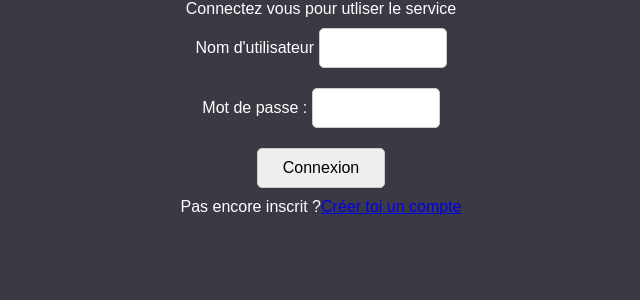
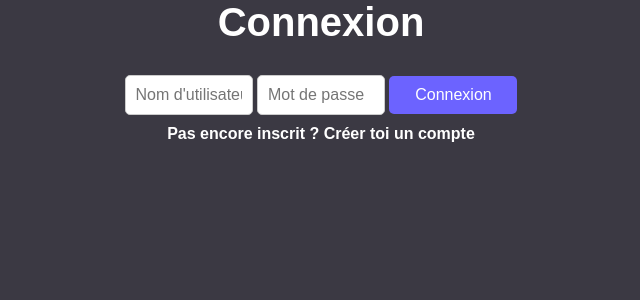
Before and after one commit to enzo-rndrsvt/todolist, a PHP site: page /login.php in a window 1280 px wide. Shown: the top 300 px of the page, without its empty margins (319-959 px from the left). Run offline with PHP 8.4, Linux system fonts and the light colour scheme.

Commit message:
auth css

```diff
--- a/public/login.php
+++ b/public/login.php
@@ -8,13 +8,13 @@ if (isset($_SESSION['user'])) {header('Location: index.php'); exit();}
 <head>
     <meta charset="UTF-8">
     <meta name="viewport" content="width=device-width, initial-scale=1.0">
-    <title>Connexion</title>
+    <title>Inscription</title>
     <link rel="stylesheet" href="./styles/auth.css"><body>
 </head>
 <body>
 <body>
     <div class="container">
-        <p>Connectez vous pour utliser le service</p>
+        <h1>Connexion</h1>
         <?php
             if (isset($_SESSION['message'])) {
                 echo "<p>".$_SESSION['message']."</p>";
@@ -22,17 +22,11 @@ if (isset($_SESSION['user'])) {header('Location: index.php'); exit();}
             }
             ?>
         <form action="./scripts/userLogin.php" method="POST">
-            <div>
-                <label for="nom">Nom d'utilisateur</label>
-                <input type="text" id="nom" name="nom" required>
-            </div>
-            <div>
-                <label for="password">Mot de passe :</label>
-                <input type="password" id="password" name="password" required>
-            </div>
+            <input type="text" id="nom" name="nom" placeholder="Nom d'utilisateur" required>
+            <input type="password" id="password" name="password" placeholder="Mot de passe" required>
             <input type="submit" value="Connexion">
             <div>
-                <p>Pas encore inscrit ?<a href="register.php">Créer toi un compte</a></p>
+                <p>Pas encore inscrit ? <a href="register.php">Créer toi un compte</a></p>
             </div>
         </form>
     </div>
--- a/public/styles/auth.css
+++ b/public/styles/auth.css
@@ -13,14 +13,16 @@ body {
   align-items: center;
 }
 
+h1 {
+  color: #ffffff;
+  font-size: 2.5em;
+  margin-bottom: 20px;
+  text-align: center;
+}
+
 .container {
   width: 100%;
   text-align: center;
-}
-
-label,
-p {
-  color: white;
 }
 
 input {
@@ -32,8 +34,37 @@ input {
   font-size: 16px;
 }
 
-input:focus {
+input:hover {
   border-color: #6c63ff;
   outline: none;
   box-shadow: 0 0 5px rgba(108, 99, 255, 0.5);
 }
+
+input[type="submit"] {
+  background-color: #6c63ff;
+  color: white;
+  border: none;
+  cursor: pointer;
+  transition: background-color 0.3s ease;
+}
+
+input[type="submit"]:hover {
+  background-color: #5753d1;
+}
+
+p,
+label,
+a {
+  color: white;
+  text-decoration: none;
+  font-weight: bold;
+}
+
+a {
+  transition: color 0.3s ease;
+}
+
+a:hover {
+  color: #6c63ff;
+  text-decoration: underline;
+}
```
Also changed, not shown: public/register.php (+4 -10 lines).
